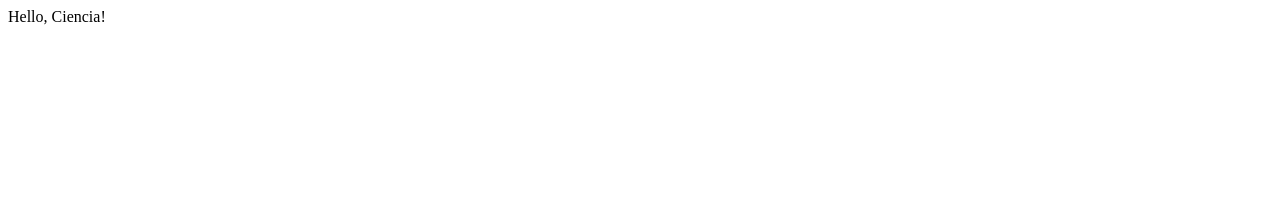
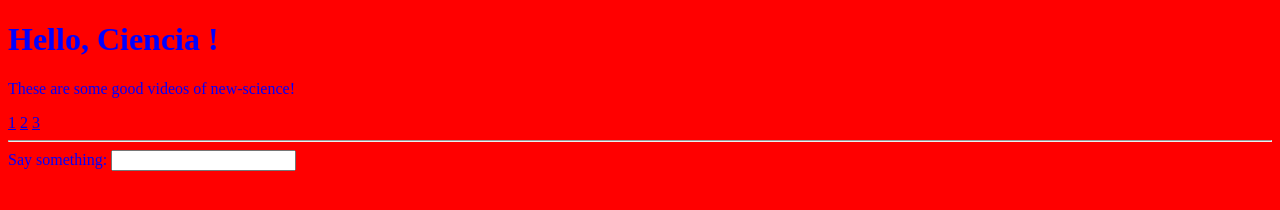
Before and after one commit to rickbala/local-apache2, a plain HTML site: page index.html in a window 1280 px wide. Drawn offline with nearby package versions, Linux system fonts and the light colour scheme.

Commit message:
angularJS

```diff
--- a/index.html
+++ b/index.html
@@ -1,8 +1,3 @@
-
-
-
-
-
 <!DOCTYPE html>
 <html>
 	<head>
@@ -12,19 +7,28 @@
 
 	<!-- CSS stylesheets-->
 	<style>
-		body: {
-			color: red,
-			font-color: blue
+		body {
+			background-color: red;
+			color: blue;
 		}
 	</style>
 
 	<!-- Javascript imports -->
 	<script>
-		console.log('Javascript is working!')
+		console.log('Javascript is working!');
 	</script>
+	<script src="https://ajax.googleapis.com/ajax/libs/angularjs/1.5.6/angular.min.js"></script>
 
 	<body>
-		Hello, Ciencia!
+	<div ng-app="">
+		<h1>Hello, Ciencia {{guestName}}!</h1>
+		<p>These are some good videos of new-science!</p>
+		<a href="https://www.youtube.com/watch?v=w9oTw0cPjyA">1</a>
+		<a href="https://www.youtube.com/watch?v=rRVh9QFA8iE">2</a>
+		<a href="https://www.youtube.com/watch?v=TLg4YlAgVhk">3</a>
+		<hr>
+		Say something: <input type="text" ng-model="guestName">
+	</div>
 	</body>
 
 </head>
```
